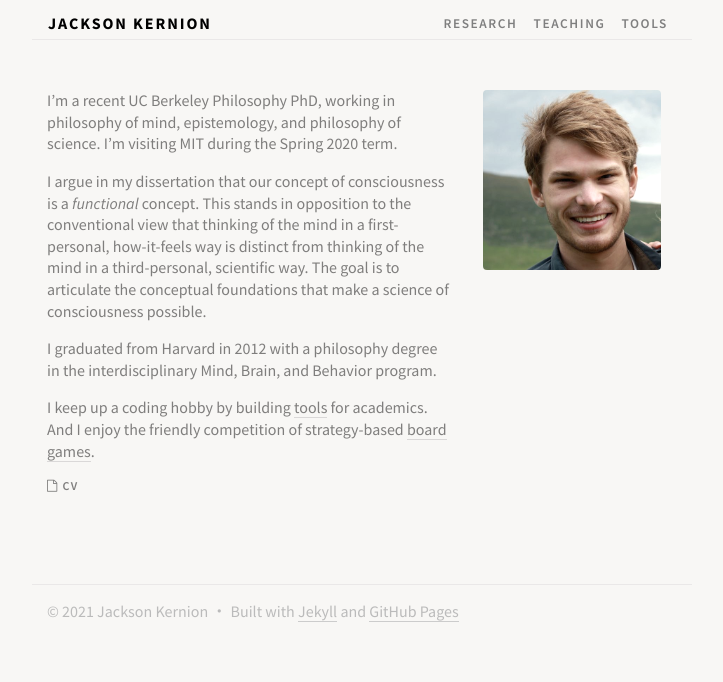
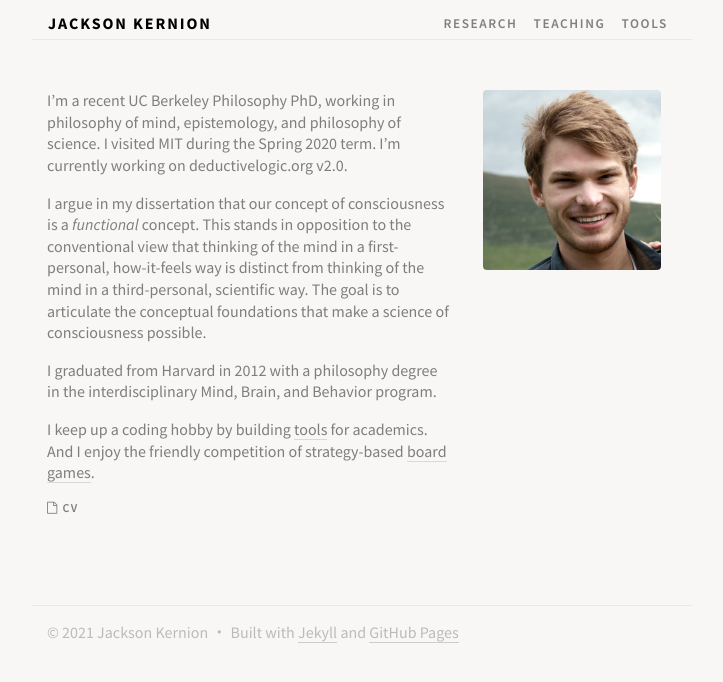
Before and after one commit to jacksonkernion/jacksonkernion.github.io, a Jekyll site: the page built from index.md, in a window 1280 px wide. Shown: the top 682 px of the page, without its empty margins (278-1001 px from the left). Built offline with Jekyll 4.4.1, drawn with Linux system fonts in a browser that asks for light colours; nearby versions of some CDN libraries.

Commit message:
Update index.md

```diff
--- a/index.md
+++ b/index.md
@@ -3,7 +3,7 @@ title: Home
 layout: home
 ---
 
-I'm a recent UC Berkeley Philosophy PhD, working in philosophy of mind, epistemology, and philosophy of science. I'm visiting MIT during the Spring 2020 term.
+I'm a recent UC Berkeley Philosophy PhD, working in philosophy of mind, epistemology, and philosophy of science. I visited MIT during the Spring 2020 term. I'm currently working on deductivelogic.org v2.0.
 
 I argue in my dissertation that our concept of consciousness is a *functional* concept. This stands in opposition to the conventional view that thinking of the mind in a first-personal, how-it-feels way is distinct from thinking of the mind in a third-personal, scientific way. The goal is to articulate the conceptual foundations that make a science of consciousness possible.
 
```
